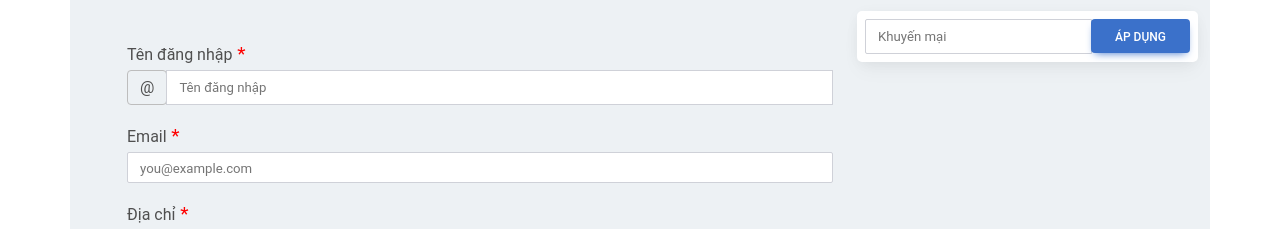
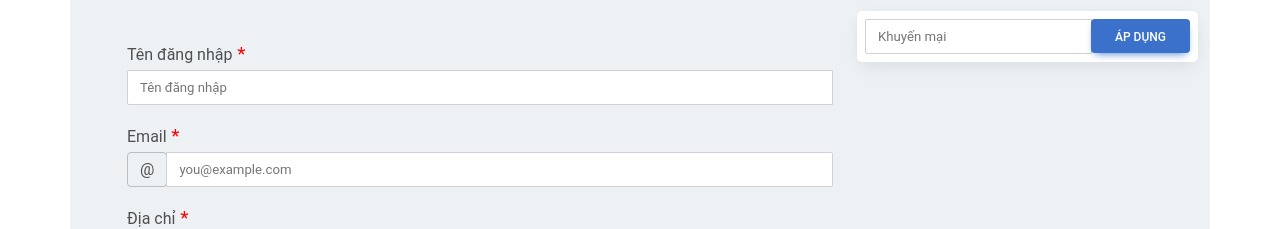
Before and after one commit to tuanduog/WebCSN, a React (Vite) app: page /Checkout/Checkout in a window 1280 px wide. Shown: the part 359-588 px from the top of the page. Built offline with nearby package versions, Linux system fonts and the light colour scheme; no server answers.

Commit message:
version 1

```diff
--- a/src/Checkout/Checkout.jsx
+++ b/src/Checkout/Checkout.jsx
@@ -204,9 +204,6 @@ const Checkout = () =>{
               <label htmlFor="username">Tên đăng nhập</label>
               <span style={{color: 'red', fontSize: '1.2rem'}}> *</span>
               <div className="input-group">
-                <div className="input-group-prepend">
-                  <span className="input-group-text">@</span>
-                </div>
                 <input type="text" className="form-control" id="username" placeholder="Tên đăng nhập" value={name} required readOnly/>
                 <div className="invalid-feedback" style={{width:"100%"}}>
                   Your username is required.
@@ -217,9 +214,11 @@ const Checkout = () =>{
             <div className="mb-3">
               <label htmlFor="email">Email</label>
               <span style={{color: 'red', fontSize: '1.2rem'}}> *</span>
+              <div className="input-group">
+              <div className="input-group-prepend">
+                  <span className="input-group-text">@</span>
+                </div>
               <input type="email" className="form-control" id="email"  value={thisE} onChange={(e) => setInputE(e.target.value)} placeholder="you@example.com" required/>
-              <div className="invalid-feedback">
-
               </div>
             </div>
 
```
